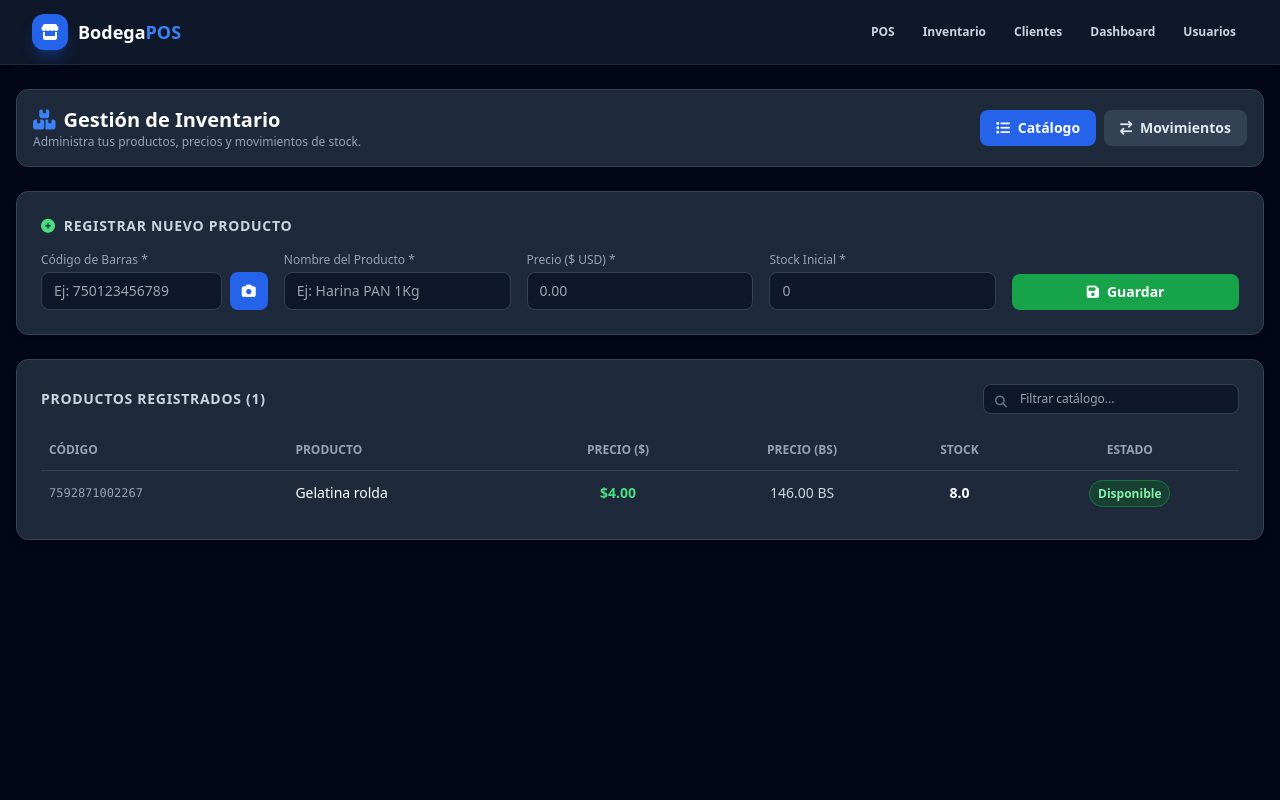
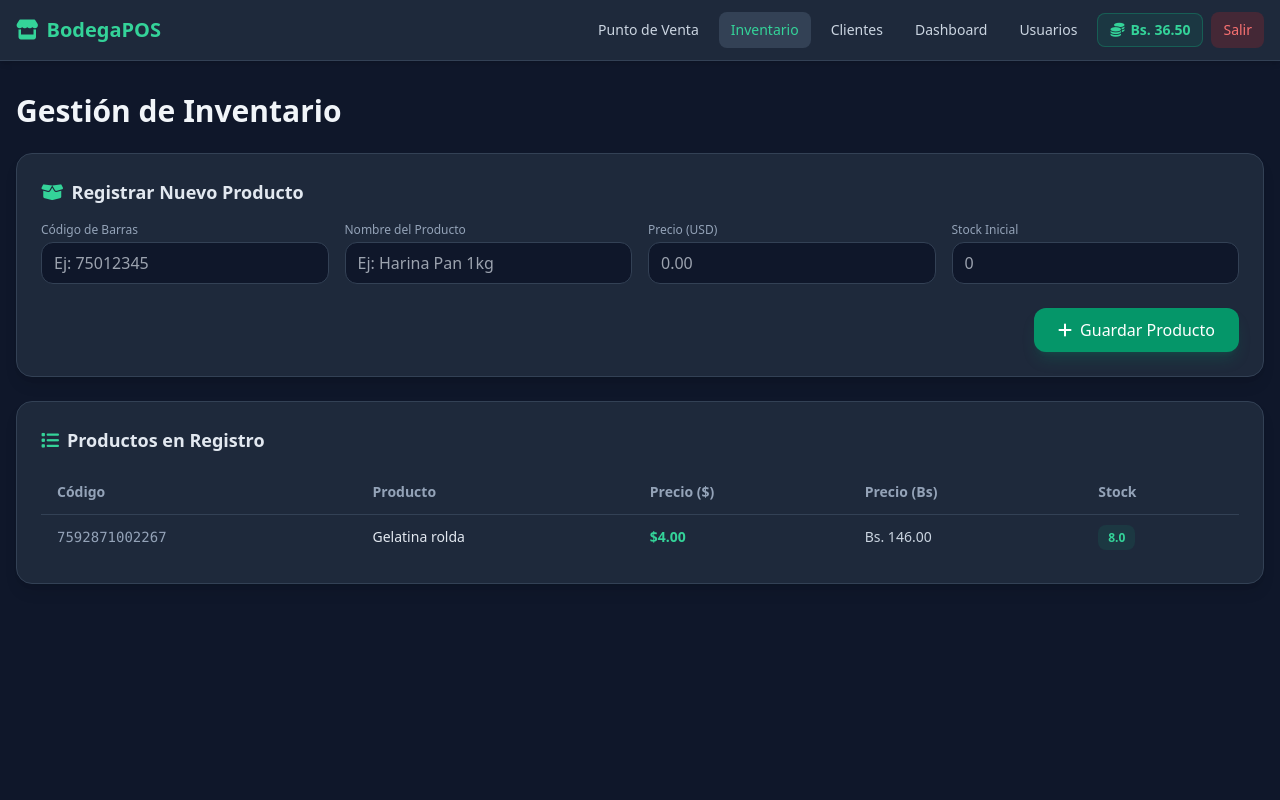
Before and after one commit to oswaroj13-wq/bodega-pos, a Flask app: page /inventario in a window 1280 px wide. Run offline with Flask 3, Linux system fonts and the light colour scheme; a user stored in the database is signed in; data comes from the database, SQL or seed files in the repository; some libraries are stand-ins or nearby versions.

Commit message:
Update inventario.html

```diff
--- a/templates/inventario.html
+++ b/templates/inventario.html
@@ -1,292 +1,186 @@
-{% extends 'base.html' %}
+<!DOCTYPE html>
+<html lang="es">
+<head>
+    <meta charset="UTF-8">
+    <meta name="viewport" content="width=device-width, initial-scale=1.0">
+    <title>Inventario - Bodega POS</title>
+    <script src="https://cdn.tailwindcss.com"></script>
+    <link rel="stylesheet" href="https://cdnjs.cloudflare.com/ajax/libs/font-awesome/6.4.0/css/all.min.css">
+</head>
+<body class="bg-slate-900 text-slate-100 min-h-screen flex flex-col">
 
-{% block content %}
-<!-- Librería para lectura de códigos de barras / QR con la cámara -->
-<script src="https://unpkg.com/html5-qrcode"></script>
+    <!-- Barra de Navegación -->
+    <nav class="bg-slate-800 border-b border-slate-700 px-4 py-3 shadow-md sticky top-0 z-40">
+        <div class="max-w-7xl mx-auto flex justify-between items-center">
+            <a href="{{ url_for('pos_view') }}" class="text-xl font-bold flex items-center gap-2 text-emerald-400">
+                <i class="fas fa-store"></i> BodegaPOS
+            </a>
 
-<div class="space-y-6">
+            <!-- Menú Escritorio -->
+            <div class="hidden md:flex items-center space-x-2 text-sm font-medium">
+                <a href="{{ url_for('pos_view') }}" class="px-3 py-2 rounded-lg text-slate-300 hover:text-white hover:bg-slate-700 transition">Punto de Venta</a>
+                <a href="{{ url_for('inventario_view') }}" class="px-3 py-2 rounded-lg bg-slate-700 text-emerald-400">Inventario</a>
+                <a href="{{ url_for('clientes_view') }}" class="px-3 py-2 rounded-lg text-slate-300 hover:text-white hover:bg-slate-700 transition">Clientes</a>
+                <a href="{{ url_for('dashboard_view') }}" class="px-3 py-2 rounded-lg text-slate-300 hover:text-white hover:bg-slate-700 transition">Dashboard</a>
+                <a href="{{ url_for('usuarios_view') }}" class="px-3 py-2 rounded-lg text-slate-300 hover:text-white hover:bg-slate-700 transition">Usuarios</a>
 
-    <!-- Encabezado y Navegación de Pestañas -->
-    <div class="flex flex-col sm:flex-row justify-between items-start sm:items-center gap-4 bg-slate-800 p-4 rounded-xl border border-slate-700">
-        <div>
-            <h1 class="text-xl font-bold text-white flex items-center gap-2">
-                <i class="fa-solid fa-boxes-stacked text-blue-500"></i> Gestión de Inventario
-            </h1>
-            <p class="text-xs text-slate-400">Administra tus productos, precios y movimientos de stock.</p>
+                <!-- Botón Tasa (Escritorio) -->
+                <button onclick="toggleModalTasa()" class="px-3 py-1.5 bg-emerald-500/10 text-emerald-400 border border-emerald-500/30 rounded-lg font-semibold flex items-center gap-1.5 hover:bg-emerald-500/20 transition">
+                    <i class="fas fa-coins"></i> Bs. {{ "%.2f"|format(tasa_actual) }}
+                </button>
+                <a href="{{ url_for('logout') }}" class="px-3 py-2 rounded-lg bg-red-600/20 text-red-400 hover:bg-red-600 hover:text-white transition">Salir</a>
             </div>
 
-        <div class="flex gap-2">
-            <button onclick="switchTab('productos')" id="tab-btn-productos"
-                    class="px-4 py-2 rounded-lg text-sm font-semibold bg-blue-600 text-white transition">
-                <i class="fa-solid fa-list mr-1"></i> Catálogo
+            <!-- Botones Móvil -->
+            <div class="md:hidden flex items-center gap-2">
+                <button onclick="toggleModalTasa()" class="px-2.5 py-1.5 bg-emerald-500/10 text-emerald-400 border border-emerald-500/30 rounded-lg text-xs font-bold flex items-center gap-1 active:scale-95 transition">
+                    <i class="fas fa-coins"></i> Bs. {{ "%.2f"|format(tasa_actual) }}
                 </button>
-            <button onclick="switchTab('movimientos')" id="tab-btn-movimientos"
-                    class="px-4 py-2 rounded-lg text-sm font-semibold bg-slate-700 hover:bg-slate-600 text-slate-200 transition">
-                <i class="fa-solid fa-arrow-right-arrow-left mr-1"></i> Movimientos
+
+                <button id="menu-btn" class="p-2 rounded-lg bg-slate-700 text-slate-300 hover:text-white focus:outline-none">
+                    <i class="fas fa-bars text-lg"></i>
                 </button>
             </div>
         </div>
 
-    <!-- PESTAÑA 1: CATÁLOGO DE PRODUCTOS -->
-    <div id="tab-productos" class="space-y-6">
+        <!-- Menú Desplegable Móvil -->
+        <div id="mobile-menu" class="hidden md:hidden mt-3 pt-3 border-t border-slate-700 flex flex-col space-y-1 text-sm font-medium">
+            <a href="{{ url_for('pos_view') }}" class="px-3 py-2 rounded-lg text-slate-300 hover:text-white hover:bg-slate-700 transition">Punto de Venta</a>
+            <a href="{{ url_for('inventario_view') }}" class="px-3 py-2 rounded-lg bg-slate-700 text-emerald-400">Inventario</a>
+            <a href="{{ url_for('clientes_view') }}" class="px-3 py-2 rounded-lg text-slate-300 hover:text-white hover:bg-slate-700 transition">Clientes</a>
+            <a href="{{ url_for('dashboard_view') }}" class="px-3 py-2 rounded-lg text-slate-300 hover:text-white hover:bg-slate-700 transition">Dashboard</a>
+            <a href="{{ url_for('usuarios_view') }}" class="px-3 py-2 rounded-lg text-slate-300 hover:text-white hover:bg-slate-700 transition">Usuarios</a>
+            <a href="{{ url_for('logout') }}" class="px-3 py-2 rounded-lg bg-red-600/20 text-red-400 hover:bg-red-600 hover:text-white transition">Salir</a>
+        </div>
+    </nav>
 
-        <!-- Formulario de Nuevo Producto -->
-        <div class="bg-slate-800 p-6 rounded-xl border border-slate-700 shadow-md">
-            <h2 class="text-sm font-semibold text-slate-300 uppercase tracking-wider mb-4 flex items-center gap-2">
-                <i class="fa-solid fa-plus-circle text-green-400"></i> Registrar Nuevo Producto
+    <!-- Contenido Principal Inventario -->
+    <main class="max-w-7xl mx-auto px-4 py-8 flex-grow w-full space-y-6">
+        <h1 class="text-2xl md:text-3xl font-bold text-slate-100">Gestión de Inventario</h1>
+
+        <!-- Formulario para Registrar Producto -->
+        <div class="bg-slate-800 border border-slate-700 rounded-2xl p-6 shadow-lg">
+            <h2 class="text-lg font-semibold text-slate-200 mb-4 flex items-center gap-2">
+                <i class="fas fa-box-open text-emerald-400"></i> Registrar Nuevo Producto
             </h2>
-
-            <form method="POST" action="/inventario" class="grid grid-cols-1 sm:grid-cols-2 lg:grid-cols-5 gap-4">
-
-                <!-- Campo Código de Barras con Botón de Cámara -->
+            <form action="{{ url_for('inventario_view') }}" method="POST" class="grid grid-cols-1 sm:grid-cols-2 lg:grid-cols-4 gap-4">
                 <div>
-                    <label class="block text-xs font-medium text-slate-400 mb-1">Código de Barras *</label>
-                    <div class="flex gap-2">
-                        <input type="text" id="input_codigo" name="codigo_barras" required placeholder="Ej: 750123456789"
-                               class="w-full bg-slate-900 border border-slate-700 rounded-lg px-3 py-2 text-sm text-white focus:outline-none focus:border-blue-500">
-                        <button type="button" onclick="iniciarEscaner()"
-                                class="bg-blue-600 hover:bg-blue-500 text-white px-3 py-2 rounded-lg text-sm font-semibold flex items-center justify-center transition"
-                                title="Escanear con Cámara">
-                            <i class="fa-solid fa-camera"></i>
-                        </button>
+                    <label class="block text-xs font-medium text-slate-400 mb-1">Código de Barras</label>
+                    <input type="text" name="codigo_barras" required placeholder="Ej: 75012345"
+                           class="w-full px-3 py-2 bg-slate-900 border border-slate-700 rounded-xl text-slate-100 focus:outline-none focus:border-emerald-500 transition">
                 </div>
+                <div>
+                    <label class="block text-xs font-medium text-slate-400 mb-1">Nombre del Producto</label>
+                    <input type="text" name="nombre" required placeholder="Ej: Harina Pan 1kg"
+                           class="w-full px-3 py-2 bg-slate-900 border border-slate-700 rounded-xl text-slate-100 focus:outline-none focus:border-emerald-500 transition">
                 </div>
-
                 <div>
-                    <label class="block text-xs font-medium text-slate-400 mb-1">Nombre del Producto *</label>
-                    <input type="text" name="nombre" required placeholder="Ej: Harina PAN 1Kg"
-                           class="w-full bg-slate-900 border border-slate-700 rounded-lg px-3 py-2 text-sm text-white focus:outline-none focus:border-blue-500">
+                    <label class="block text-xs font-medium text-slate-400 mb-1">Precio (USD)</label>
+                    <input type="number" step="0.01" name="precio_usd" required placeholder="0.00"
+                           class="w-full px-3 py-2 bg-slate-900 border border-slate-700 rounded-xl text-slate-100 focus:outline-none focus:border-emerald-500 transition">
                 </div>
-
                 <div>
-                    <label class="block text-xs font-medium text-slate-400 mb-1">Precio ($ USD) *</label>
-                    <input type="number" step="0.01" min="0" name="precio_usd" required placeholder="0.00"
-                           class="w-full bg-slate-900 border border-slate-700 rounded-lg px-3 py-2 text-sm text-white focus:outline-none focus:border-blue-500">
+                    <label class="block text-xs font-medium text-slate-400 mb-1">Stock Inicial</label>
+                    <input type="number" step="0.01" name="stock" required placeholder="0"
+                           class="w-full px-3 py-2 bg-slate-900 border border-slate-700 rounded-xl text-slate-100 focus:outline-none focus:border-emerald-500 transition">
                 </div>
-
-                <div>
-                    <label class="block text-xs font-medium text-slate-400 mb-1">Stock Inicial *</label>
-                    <input type="number" step="0.1" min="0" name="stock" required placeholder="0"
-                           class="w-full bg-slate-900 border border-slate-700 rounded-lg px-3 py-2 text-sm text-white focus:outline-none focus:border-blue-500">
-                </div>
-
-                <div class="flex items-end">
-                    <button type="submit" class="w-full bg-green-600 hover:bg-green-500 text-white font-bold py-2 px-4 rounded-lg text-sm transition flex items-center justify-center gap-2">
-                        <i class="fa-solid fa-save"></i> Guardar
+                <div class="sm:col-span-2 lg:col-span-4 flex justify-end mt-2">
+                    <button type="submit" class="bg-emerald-600 hover:bg-emerald-500 text-white font-medium px-6 py-2.5 rounded-xl shadow-lg shadow-emerald-600/20 transition flex items-center gap-2">
+                        <i class="fas fa-plus"></i> Guardar Producto
                     </button>
                 </div>
             </form>
         </div>
 
-        <!-- Tabla de Productos con Buscador -->
-        <div class="bg-slate-800 p-6 rounded-xl border border-slate-700 shadow-md">
-            <div class="flex flex-col sm:flex-row justify-between items-center gap-4 mb-4">
-                <h2 class="text-sm font-semibold text-slate-300 uppercase tracking-wider">
-                    Productos Registrados ({{ productos|length }})
+        <!-- Tabla de Productos -->
+        <div class="bg-slate-800 border border-slate-700 rounded-2xl p-6 shadow-lg">
+            <h2 class="text-lg font-semibold text-slate-200 mb-4 flex items-center gap-2">
+                <i class="fas fa-list text-emerald-400"></i> Productos en Registro
             </h2>
-
-                <div class="relative w-full sm:w-64">
-                    <input type="text" id="filter-inventario" onkeyup="filtrarTabla()" placeholder="Filtrar catálogo..."
-                           class="w-full bg-slate-900 border border-slate-700 rounded-lg pl-9 pr-3 py-1.5 text-xs text-white focus:outline-none focus:border-blue-500">
-                    <i class="fa-solid fa-magnifying-glass absolute left-3 top-2.5 text-slate-500 text-xs"></i>
-                </div>
-            </div>
-
             <div class="overflow-x-auto">
-                <table class="w-full text-left border-collapse" id="tabla-productos">
+                <table class="w-full text-left border-collapse">
                     <thead>
-                        <tr class="border-b border-slate-700 text-xs font-semibold text-slate-400 uppercase">
-                            <th class="py-3 px-2">Código</th>
-                            <th class="py-3 px-2">Producto</th>
-                            <th class="py-3 px-2 text-center">Precio ($)</th>
-                            <th class="py-3 px-2 text-center">Precio (BS)</th>
-                            <th class="py-3 px-2 text-center">Stock</th>
-                            <th class="py-3 px-2 text-center">Estado</th>
+                        <tr class="border-b border-slate-700 text-slate-400 text-sm">
+                            <th class="py-3 px-4">Código</th>
+                            <th class="py-3 px-4">Producto</th>
+                            <th class="py-3 px-4">Precio ($)</th>
+                            <th class="py-3 px-4">Precio (Bs)</th>
+                            <th class="py-3 px-4">Stock</th>
                         </tr>
                     </thead>
                     <tbody class="divide-y divide-slate-700/50 text-sm">
+                        {% if productos %}
                             {% for p in productos %}
                             <tr class="hover:bg-slate-700/30 transition">
-                            <td class="py-3 px-2 font-mono text-xs text-slate-400">{{ p.codigo }}</td>
-                            <td class="py-3 px-2 font-medium text-white">{{ p.nombre }}</td>
-                            <td class="py-3 px-2 text-center font-bold text-green-400">${{ "%.2f"|format(p.precio) }}</td>
-                            <td class="py-3 px-2 text-center text-slate-300">{{ "%.2f"|format(p.precio * 36.50) }} BS</td>
-                            <td class="py-3 px-2 text-center font-extrabold text-white">{{ p.stock }}</td>
-                            <td class="py-3 px-2 text-center">
-                                {% if p.stock <= 0 %}
-                                    <span class="px-2 py-1 text-xs font-bold bg-red-900/60 text-red-300 border border-red-600/50 rounded-full">Agotado</span>
-                                {% elif p.stock <= 5 %}
-                                    <span class="px-2 py-1 text-xs font-bold bg-amber-900/60 text-amber-300 border border-amber-600/50 rounded-full">Bajo Stock</span>
+                                <td class="py-3 px-4 font-mono text-slate-400">{{ p.codigo }}</td>
+                                <td class="py-3 px-4 font-medium text-slate-200">{{ p.nombre }}</td>
+                                <td class="py-3 px-4 font-semibold text-emerald-400">${{ "%.2f"|format(p.precio) }}</td>
+                                <td class="py-3 px-4 text-slate-300">Bs. {{ "%.2f"|format(p.precio * tasa_actual) }}</td>
+                                <td class="py-3 px-4">
+                                    {% if p.stock <= 5 %}
+                                        <span class="px-2.5 py-1 bg-rose-500/10 text-rose-400 rounded-lg font-bold text-xs">{{ p.stock }}</span>
                                     {% else %}
-                                    <span class="px-2 py-1 text-xs font-bold bg-green-900/60 text-green-300 border border-green-600/50 rounded-full">Disponible</span>
+                                        <span class="px-2.5 py-1 bg-emerald-500/10 text-emerald-400 rounded-lg font-bold text-xs">{{ p.stock }}</span>
                                     {% endif %}
                                 </td>
                             </tr>
+                            {% endfor %}
                         {% else %}
                             <tr>
-                            <td colspan="6" class="py-6 text-center text-slate-500 text-sm">
-                                No hay productos registrados aún.
-                            </td>
+                                <td colspan="5" class="py-6 text-center text-slate-500">No hay productos registrados aún.</td>
                             </tr>
-                        {% endfor %}
+                        {% endif %}
                     </tbody>
                 </table>
             </div>
         </div>
+    </main>
+
+    <!-- Modal Tasa -->
+    <div id="tasa-modal" class="fixed inset-0 bg-slate-950/80 backdrop-blur-sm hidden items-center justify-center p-4 z-50">
+        <div class="bg-slate-800 border border-slate-700 rounded-2xl p-6 shadow-2xl max-w-sm w-full space-y-4">
+            <div class="flex justify-between items-center border-b border-slate-700 pb-3">
+                <h3 class="text-lg font-semibold text-slate-100 flex items-center gap-2">
+                    <i class="fas fa-coins text-emerald-400"></i> Actualizar Tasa BCV
+                </h3>
+                <button onclick="toggleModalTasa()" class="text-slate-400 hover:text-white text-lg"><i class="fas fa-times"></i></button>
             </div>
 
-    <!-- PESTAÑA 2: MOVIMIENTOS DE INVENTARIO -->
-    <div id="tab-movimientos" class="hidden space-y-6">
-        <div class="bg-slate-800 p-6 rounded-xl border border-slate-700 shadow-md">
-            <h2 class="text-sm font-semibold text-slate-300 uppercase tracking-wider mb-4 flex items-center gap-2">
-                <i class="fa-solid fa-history text-blue-400"></i> Últimos Movimientos
-            </h2>
-
-            <div class="overflow-x-auto">
-                <table class="w-full text-left border-collapse">
-                    <thead>
-                        <tr class="border-b border-slate-700 text-xs font-semibold text-slate-400 uppercase">
-                            <th class="py-3 px-2">Fecha</th>
-                            <th class="py-3 px-2 text-center">Tipo</th>
-                            <th class="py-3 px-2">Producto</th>
-                            <th class="py-3 px-2 text-center">Cantidad</th>
-                            <th class="py-3 px-2">Motivo</th>
-                        </tr>
-                    </thead>
-                    <tbody id="tabla-movimientos-body" class="divide-y divide-slate-700/50 text-sm">
-                        <tr>
-                            <td colspan="5" class="py-4 text-center text-slate-500">Cargando movimientos...</td>
-                        </tr>
-                    </tbody>
-                </table>
+            <form action="{{ url_for('actualizar_tasa') }}" method="POST" class="space-y-4">
+                <div>
+                    <label class="block text-xs font-medium text-slate-400 mb-1">Nueva Tasa en Bolívares (Bs. / $)</label>
+                    <div class="relative">
+                        <span class="absolute inset-y-0 left-0 pl-3 flex items-center text-slate-400 text-sm">Bs.</span>
+                        <input type="number" step="0.01" name="tasa_dolar" value="{{ tasa_actual }}"
+                               class="w-full pl-10 pr-4 py-2 bg-slate-900 border border-slate-700 rounded-xl text-slate-100 focus:outline-none focus:border-emerald-500 transition" required>
                     </div>
+                </div>
+                <div class="flex justify-end gap-2 pt-2">
+                    <button type="button" onclick="toggleModalTasa()" class="px-4 py-2 bg-slate-700 hover:bg-slate-600 rounded-xl text-xs font-medium transition">Cancelar</button>
+                    <button type="submit" class="px-4 py-2 bg-emerald-600 hover:bg-emerald-500 text-white rounded-xl text-xs font-semibold shadow-lg shadow-emerald-600/20 transition">Guardar Tasa</button>
+                </div>
+            </form>
         </div>
     </div>
 
-</div>
+    <!-- Scripts -->
+    <script>
+        const menuBtn = document.getElementById('menu-btn');
+        const mobileMenu = document.getElementById('mobile-menu');
 
-<!-- MODAL CÁMARA ESCÁNER -->
-<div id="modal-escaner" class="fixed inset-0 bg-black/80 hidden z-50 flex items-center justify-center p-4">
-    <div class="bg-slate-800 p-5 rounded-2xl border border-slate-700 w-full max-w-sm text-center shadow-2xl">
-        <h3 class="text-white font-bold text-base mb-1">Escaneando Código de Barras</h3>
-        <p class="text-xs text-slate-400 mb-4">Apunta la cámara al código del empaque.</p>
-
-        <div id="reader" class="w-full overflow-hidden rounded-xl bg-black border border-slate-600"></div>
-
-        <button type="button" onclick="detenerEscaner()"
-                class="mt-4 bg-red-600 hover:bg-red-500 text-white font-semibold px-4 py-2.5 rounded-xl text-xs w-full transition">
-            <i class="fa-solid fa-xmark mr-1"></i> Cerrar Cámara
-        </button>
-    </div>
-</div>
-
-<script>
-    let html5QrcodeScanner = null;
-
-    function iniciarEscaner() {
-        document.getElementById('modal-escaner').classList.remove('hidden');
-
-        html5QrcodeScanner = new Html5Qrcode("reader");
-        const config = {
-            fps: 15,
-            qrbox: { width: 250, height: 150 },
-            aspectRatio: 1.0
-        };
-
-        // Solicita la cámara trasera (facingMode: environment)
-        html5QrcodeScanner.start(
-            { facingMode: "environment" },
-            config,
-            (decodedText) => {
-                // Al detectar el código:
-                document.getElementById('input_codigo').value = decodedText;
-                detenerEscaner();
-            },
-            (errorMessage) => {
-                // Ignorar errores de escaneo mientras busca
-            }
-        ).catch(err => {
-            alert("No se pudo acceder a la cámara. Revisa los permisos de Chrome en Android.");
-            detenerEscaner();
+        if (menuBtn && mobileMenu) {
+            menuBtn.addEventListener('click', () => {
+                mobileMenu.classList.toggle('hidden');
             });
         }
 
-    function detenerEscaner() {
-        if (html5QrcodeScanner) {
-            html5QrcodeScanner.stop().then(() => {
-                html5QrcodeScanner.clear();
-                document.getElementById('modal-escaner').classList.add('hidden');
-            }).catch(() => {
-                document.getElementById('modal-escaner').classList.add('hidden');
-            });
-        } else {
-            document.getElementById('modal-escaner').classList.add('hidden');
-        }
-    }
-
-    function switchTab(tab) {
-        const btnProductos = document.getElementById('tab-btn-productos');
-        const btnMovimientos = document.getElementById('tab-btn-movimientos');
-        const tabProductos = document.getElementById('tab-productos');
-        const tabMovimientos = document.getElementById('tab-movimientos');
-
-        if (tab === 'productos') {
-            tabProductos.classList.remove('hidden');
-            tabMovimientos.classList.add('hidden');
-            btnProductos.className = "px-4 py-2 rounded-lg text-sm font-semibold bg-blue-600 text-white transition";
-            btnMovimientos.className = "px-4 py-2 rounded-lg text-sm font-semibold bg-slate-700 hover:bg-slate-600 text-slate-200 transition";
-        } else {
-            tabProductos.classList.add('hidden');
-            tabMovimientos.classList.remove('hidden');
-            btnMovimientos.className = "px-4 py-2 rounded-lg text-sm font-semibold bg-blue-600 text-white transition";
-            btnProductos.className = "px-4 py-2 rounded-lg text-sm font-semibold bg-slate-700 hover:bg-slate-600 text-slate-200 transition";
-            cargarMovimientos();
-        }
-    }
-
-    function filtrarTabla() {
-        const input = document.getElementById('filter-inventario');
-        const filter = input.value.toLowerCase();
-        const tbody = document.getElementById('tabla-productos').getElementsByTagName('tbody')[0];
-        const rows = tbody.getElementsByTagName('tr');
-
-        for (let i = 0; i < rows.length; i++) {
-            const rowText = rows[i].textContent.toLowerCase();
-            if (rowText.includes(filter)) {
-                rows[i].style.display = "";
-            } else {
-                rows[i].style.display = "none";
-            }
-        }
-    }
-
-    async function cargarMovimientos() {
-        const tbody = document.getElementById('tabla-movimientos-body');
-        try {
-            const res = await fetch('/api/movimientos-inventario');
-            const data = await res.json();
-
-            if (data.length === 0) {
-                tbody.innerHTML = '<tr><td colspan="5" class="py-4 text-center text-slate-500">Sin movimientos registrados.</td></tr>';
-                return;
-            }
-
-            tbody.innerHTML = data.map(m => `
-                <tr class="hover:bg-slate-700/30 transition">
-                    <td class="py-3 px-2 text-xs text-slate-400">${m.fecha_formateada}</td>
-                    <td class="py-3 px-2 text-center">
-                        <span class="px-2 py-0.5 text-xs font-bold rounded-full ${m.tipo === 'ENTRADA' ? 'bg-green-900/60 text-green-300 border border-green-600/50' : 'bg-orange-900/60 text-orange-300 border border-orange-600/50'}">
-                            ${m.tipo}
-                        </span>
-                    </td>
-                    <td class="py-3 px-2 font-medium text-white">${m.producto}</td>
-                    <td class="py-3 px-2 text-center font-bold text-slate-200">${m.cantidad}</td>
-                    <td class="py-3 px-2 text-xs text-slate-400">${m.motivo}</td>
-                </tr>
-            `).join('');
-        } catch (e) {
-            tbody.innerHTML = '<tr><td colspan="5" class="py-4 text-center text-red-400">Error al cargar movimientos.</td></tr>';
+        function toggleModalTasa() {
+            const tasaModal = document.getElementById('tasa-modal');
+            if (tasaModal) {
+                tasaModal.classList.toggle('hidden');
+                tasaModal.classList.toggle('flex');
             }
         }
     </script>
-{% endblock %}
+</body>
+</html>
```
Lines whose indentation alone changed are shown as unchanged.
